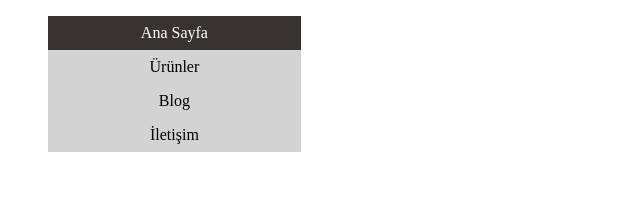
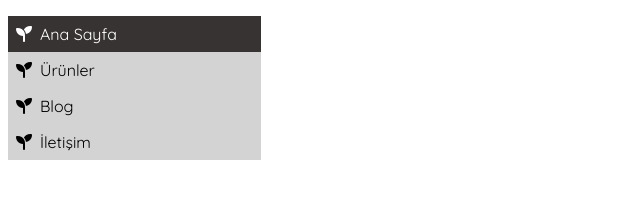
Before and after one commit to sumeyye96/html-css-projects, a plain HTML site: page nav/index.html in a window 1280 px wide. Shown: the whole page, without its empty margins (0-640 px from the left). Drawn offline with Linux system fonts and the light colour scheme.

Commit message:
iconlar eklendi

```diff
--- a/nav/assets/style.css
+++ b/nav/assets/style.css
@@ -1,15 +1,28 @@
+*{font-family: 'Quicksand', sans-serif;
+}
 ul{
-    text-align: center;
+    text-align: left;
     list-style-type: none;
     width: 20%;
-}
-li{
-    background-color: lightgray;
-    color: black;
-    padding: 0.5rem;
-
+    padding: 0;
 }
 .aktif{
     color: white;
     background-color: rgb(56, 51, 51);
 }
+li a{
+    background-color: lightgray;
+
+    color: black;
+    text-decoration: none;
+display: block;
+padding: 0.5rem;
+}
+li a:hover{
+    color: aquamarine;
+    background-color: rgb(99, 18, 18);
+
+}
+li a i{
+    padding-right: 0.5rem;
+}
--- a/nav/index.html
+++ b/nav/index.html
@@ -4,14 +4,34 @@
     <meta charset="UTF-8" />
     <meta name="viewport" content="width=device-width, initial-scale=1.0" />
     <title>Nav</title>
+    <link rel="preconnect" href="https://fonts.googleapis.com" />
+    <link rel="preconnect" href="https://fonts.gstatic.com" crossorigin />
+    <link
+      href="https://fonts.googleapis.com/css2?family=Quicksand:wght@300;400;500;600;700&display=swap"
+      rel="stylesheet"
+    />
+    <link
+      rel="stylesheet"
+      href="https://cdnjs.cloudflare.com/ajax/libs/font-awesome/6.4.0/css/all.min.css"
+    />
     <link rel="stylesheet" href="./assets/style.css" />
   </head>
   <body>
     <ul>
-      <li class="aktif">Ana Sayfa</li>
-      <li>Ürünler</li>
-      <li>Blog</li>
-      <li>İletişim</li>
+      <li>
+        <a href="https://www.youtube.com/" class="aktif"
+          ><i class="fa-solid fa-seedling"></i>Ana Sayfa</a
+        >
+      </li>
+      <li>
+        <a href="#"><i class="fa-solid fa-seedling"></i>Ürünler</a>
+      </li>
+      <li>
+        <a href="#"><i class="fa-solid fa-seedling"></i>Blog</a>
+      </li>
+      <li>
+        <a href="#"><i class="fa-solid fa-seedling"></i>İletişim</a>
+      </li>
     </ul>
   </body>
 </html>
```
